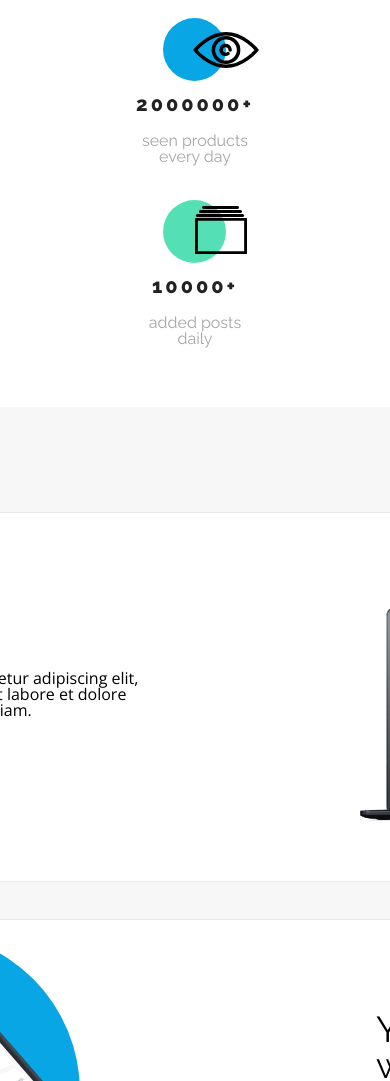
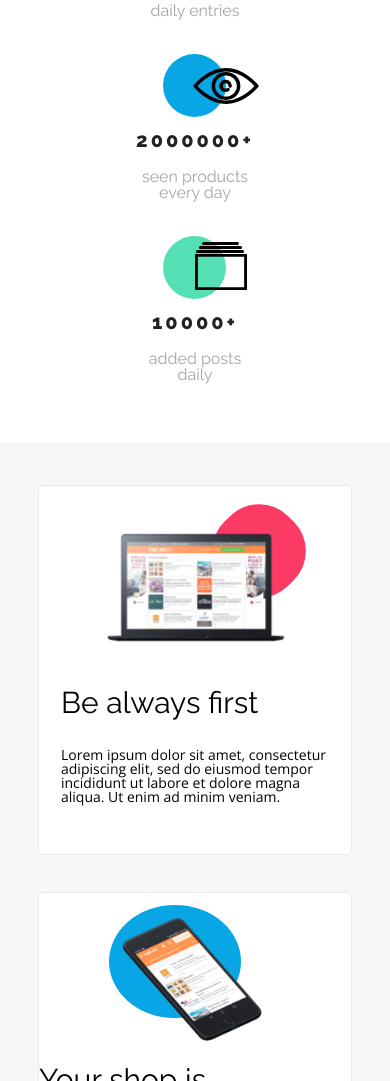
Before and after one commit to Kgiruc/bestshop, a website built with Vite: page bestshop/index.html in a window 390 px wide. Shown: the part 919-2000 px from the top of the page. Built offline with nearby package versions, Linux system fonts and the light colour scheme.

Commit message:
scss styles mobile

```diff
--- a/bestshop/scss/sectors/benefits.scss
+++ b/bestshop/scss/sectors/benefits.scss
@@ -7,6 +7,10 @@
     flex-flow: column;
     gap: 37px;
     padding: 105px 251px;
+
+    @include s {
+      padding: 42px 30px;
+    }
   }
 }
 
@@ -18,11 +22,21 @@
   justify-content: space-between;
   border-radius: 5px;
   border: 1px solid $color-lighter-grey;
+
+  @include s {
+    flex-flow: column;
+    width: 314px;
+  }
 }
 
 .benefits__text {
   padding-top: 91px;
   padding-left: 36px;
+
+  @include s {
+    padding-top: 46.55px;
+    padding-left: 22px;
+  }
 
   h2 {
     font-size: 36px;
@@ -30,6 +44,11 @@
     margin-bottom: 30px;
     letter-spacing: 0;
     color: $color-black;
+
+    @include s {
+      font-size: 30px;
+    }
+
   }
 
   p {
@@ -39,10 +58,30 @@
     letter-spacing: 0;
     margin-bottom: 50px;
     width: 416px;
+
+    @include s {
+      font-size: 14px;
+      width: 272px;
+    }
+
+    &:after {
+      display: block;
+      content: "";
+      border-top: 4px solid $color-pink;
+      width: 327.64px;
+      margin-top: 50px;
+
+      @include s {
+        display: none;
+      }
+    }
   }
 }
 
 .benefits__single--notebook {
+  @include s {
+    flex-flow: column-reverse;
+  }
 
   .benefits__image {
     position: relative;
@@ -54,13 +93,28 @@
     height: 180px;
     background-color: $color-pink;
 
-    :first-child{
+    @include s {
+      width: 90.12px;
+      height: 90.12px;
+      top: 20px;
+      right: -175px;
+    }
+
+    :first-child {
       width: 386px;
       height: 219px;
       transform: rotate(-45deg);
       position: absolute;
       bottom: -140px;
       left: -138px;
+
+      @include s {
+        width: 192.76px;
+        height: 109.93px;
+        bottom: -80px;
+        right: 0;
+        left: -70px;
+      }
     }
   }
 }
@@ -68,25 +122,44 @@
 .benefits__single--phone {
   flex-flow: row-reverse;
 
+  @include s {
+    flex-flow: column-reverse;
+  }
+
   .benefits__text {
     padding-left: 0;
     padding-right: 20px;
+
+    p:after {
+      border-color: $color-1;
+    }
   }
 
   .benefits__image {
-    width:320px;
-    height:320px;
+    width: 320px;
+    height: 320px;
     border-radius: 50%;
     background-color: $color-1;
     margin-top: 12px;
     margin-left: 70px;
     position: relative;
 
-    :first-child{
+    @include s {
+      width: 131.88px;
+      height: 131.7px;
+    }
+
+    :first-child {
       position: absolute;
       top: 20px;
       width: 426px;
       height: 328px;
+
+      @include s {
+        top: 10px;
+        width: 175px;
+        height: 134.99px;
+      }
     }
   }
 }
@@ -94,12 +167,15 @@
 .benefits__double {
   display: flex;
   flex-flow: row;
-
   gap: 60px;
 }
 
 .benefits__single--solo {
   width: 623.04px;
+
+  p:after {
+    border-color: $color-green;
+  }
 }
 
 .benefits__single--image {
@@ -109,7 +185,7 @@
   justify-content: center;
   align-items: center;
 
-  img{
+  img {
     width: 296px;
     height: 208px;
   }
--- a/bestshop/scss/sectors/general.scss
+++ b/bestshop/scss/sectors/general.scss
@@ -23,12 +23,9 @@ h2 {
 
 @include ms {
   width: 100%;
-  padding: 0;
+  padding: 0 30px;
 }
 }
-
-
-
 
 .logo {
   font-family: $font-raleway;
--- a/bestshop/scss/sectors/header.scss
+++ b/bestshop/scss/sectors/header.scss
@@ -37,6 +37,11 @@
   &__nav {
     display: flex;
 
+    @include ms {
+      .nav__element {
+        padding: 0;
+      }
+    }
     @include s {
       position: absolute;
       left: 0;
@@ -55,6 +60,10 @@
       .nav__link {
         display: block;
         padding: 14px 20px;
+
+        &:hover {
+          border: none;
+        }
       }
     }
   }
```
